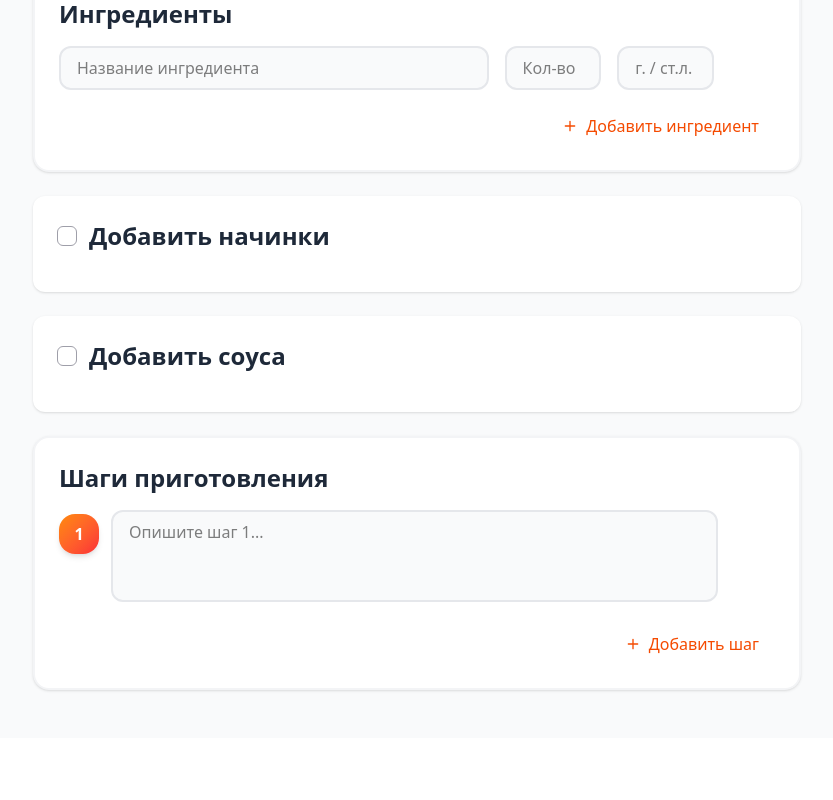
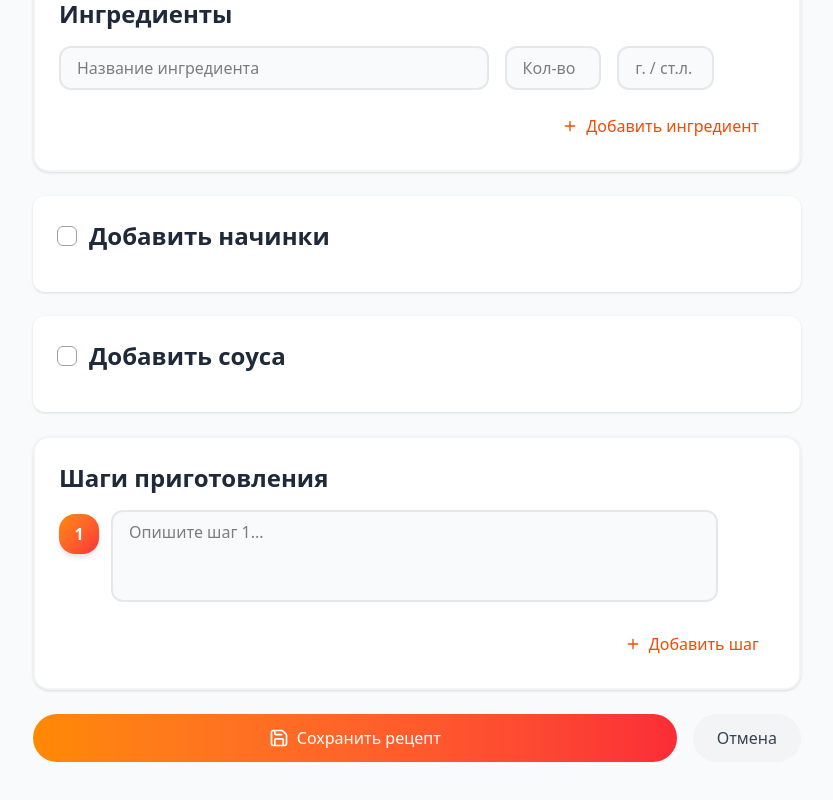
Before and after one commit to SANTA2112/recipes-next, a Next.js app: page /my-recipes/new in a window 1280 px wide. Shown: the part 810-1610 px from the top of the page, without its empty margins (223-1056 px from the left). Before the commit the page ends 1548 px from the top, so only its background shows below. Built offline with nearby package versions, Linux system fonts and the light colour scheme.

Commit message:
added form actions

```diff
--- a/src/components/ui/recipe-editor/form.tsx
+++ b/src/components/ui/recipe-editor/form.tsx
@@ -1,13 +1,17 @@
 'use client';
+import Link from 'next/link';
 import { useState } from 'react';
 import { v7 as uuid } from 'uuid';
 
 import PlusIcon from '@/assets/icons/plus.svg';
+import SaveIcon from '@/assets/icons/save.svg';
+import { Button } from '@/components/ui/buttons/button';
 import { Checkbox } from '@/components/ui/checkbox';
 import { FillingForm } from '@/components/ui/recipe-editor/filling';
 import { IngredietnsForm } from '@/components/ui/recipe-editor/ingredietns';
 import { MainForm } from '@/components/ui/recipe-editor/main';
 import { Stepper } from '@/components/ui/recipe-editor/stepper';
+import { ROUTES } from '@/constants';
 
 export interface Ingredient {
   id: string;
@@ -121,6 +125,18 @@ export const RecipeEditor = (props: Props) => {
           ))}
       </div>
       <Stepper instructions={instructions} />
+      <div className="flex gap-4">
+        <Button type="submit">
+          <SaveIcon className="w-5 h-5" />
+          <span>Сохранить рецепт</span>
+        </Button>
+        <Link
+          href={ROUTES.myrecipes}
+          className="px-6 py-3 bg-gray-100 text-gray-700 rounded-full hover:bg-gray-200 transition-all font-medium"
+        >
+          Отмена
+        </Link>
+      </div>
     </form>
   );
 };
```
